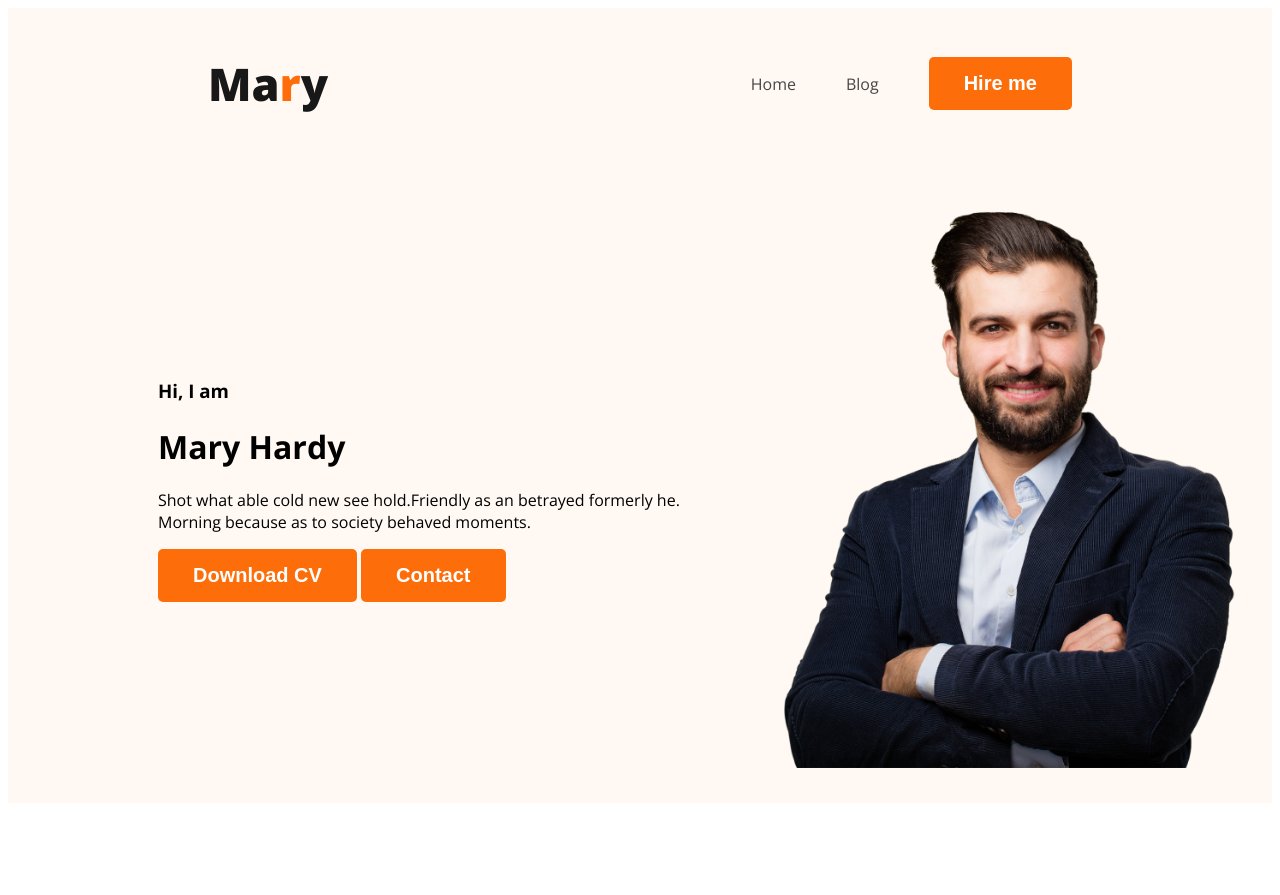
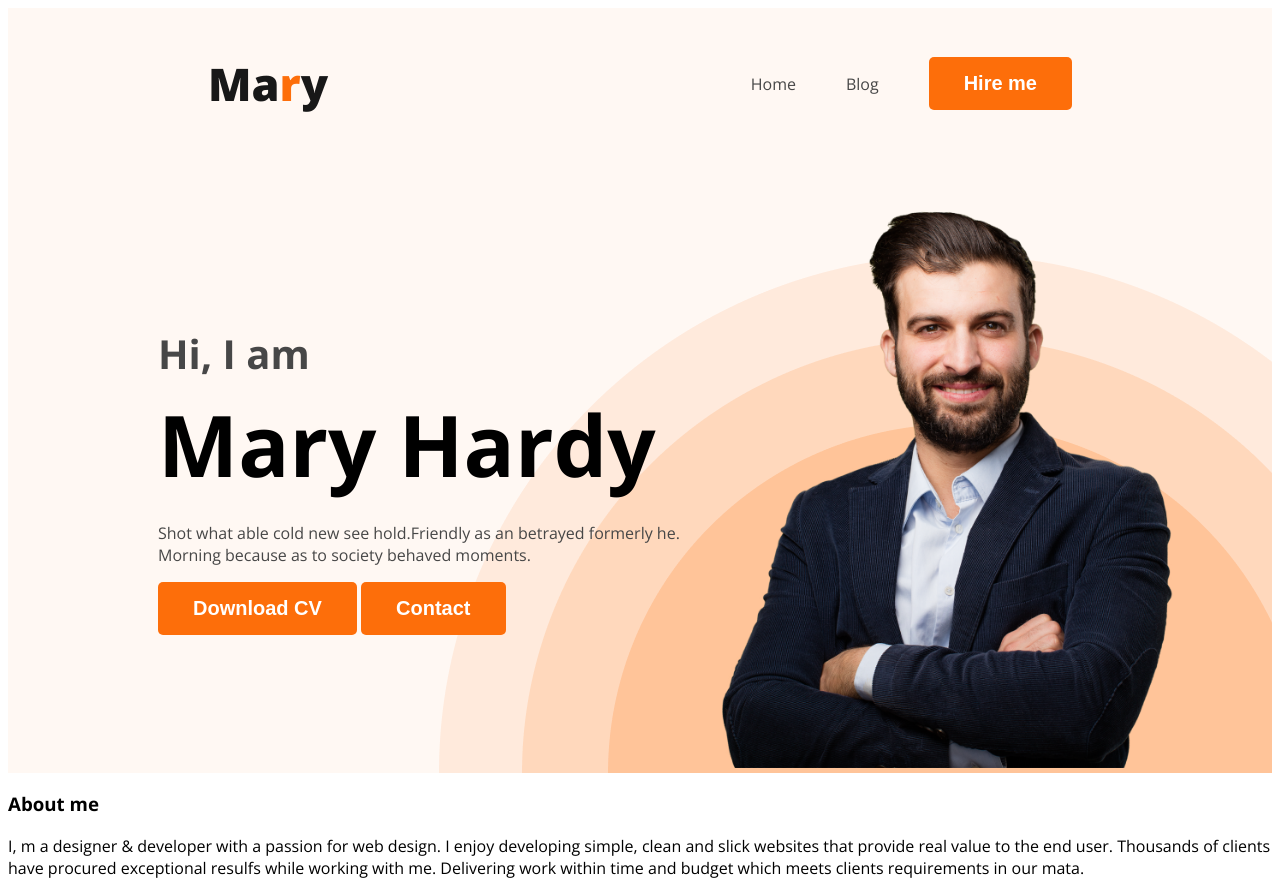
Before and after one commit to sakirmohammad775/web-developer-portfolio, a plain HTML site: page index.html in a window 1280 px wide. Before the commit the page ends 811 px from the top, so only its background shows below. Drawn offline with nearby package versions, Linux system fonts and the light colour scheme.

Commit message:
mary hardy added

```diff
--- a/index.html
+++ b/index.html
@@ -23,7 +23,7 @@
             <div>
                 <h3 class="banner-greetings">Hi, I  am</h3>
                 <h1 class="banner-title">Mary Hardy</h1>
-                <p>Shot what able cold new see hold.Friendly as an betrayed formerly he. Morning because as to society behaved moments.</p>
+                <p class="banner-description">Shot what able cold new see hold.Friendly as an betrayed formerly he.<br> Morning because as to society behaved moments.</p>
                 <button class="btn-primary">Download CV</button>
                 <button class="btn-primary">Contact</button>
             </div>
@@ -33,5 +33,12 @@
         </div>
     </header>
 
+    <main>
+        <section class="about">
+            <h3 class="section-title">About me</h3>
+            <p class="section-description">I, m a designer & developer with a passion for web design. I enjoy developing simple, clean and slick websites that provide real value to the end user. Thousands of clients have procured exceptional resulfs while working with me. Delivering work within time and budget which meets clients requirements in our mata.</p>
+        </section>
+
+    </main>
 </body>
 </html>
--- a/portfolio.css
+++ b/portfolio.css
@@ -50,14 +50,35 @@ nav a{
 /* header related styles*/
 header{
     background-color: #fff8f3;
+    background-image: url('../images/header_bg.png');/*mind it,its different*/
+    background-repeat: no-repeat;
+    background-position: bottom right;
 }
 .banner{
-    padding: 30px 30px 30px 150px;
+    padding: 30px 30px 0px 150px;
     display: flex;
     align-items: center;
+    justify-content: 500px;
+}
+.banner-content{
+    max-width: 500px;
+
 }
 .banner .profile-pic{
     width: 500px;
 
-
 }
+.banner-greetings{
+    font-size: 40px;
+    color: #474747;
+    margin: 0;
+}
+.banner-title{
+    font-size: 85px;
+    font-weight: 700;
+    margin-top: 5px;
+    margin-bottom: 20px;
+}
+.banner-description{
+    color: #474747;
+}
```
